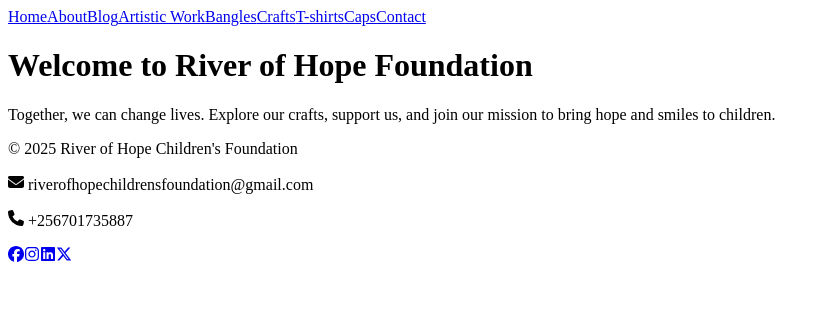
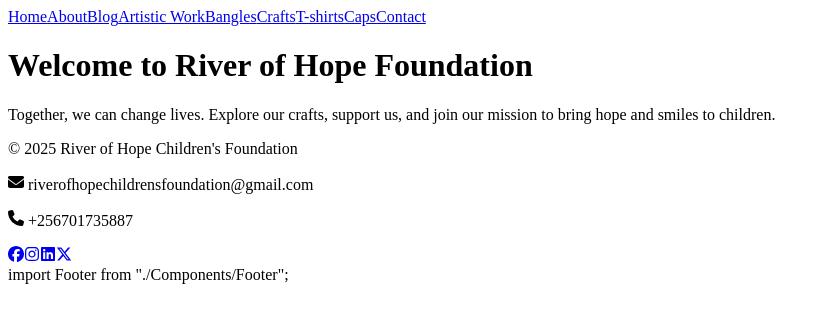
Before and after one commit to Javis202530/River-of-hope-, a React (Vite) app: page / in a window 1280 px wide. Shown: the top 322 px of the page, without its empty margins (0-826 px from the left). Built offline with nearby package versions, Linux system fonts and the light colour scheme.

Commit message:
Update App.jsx
Edits

```diff
--- a/src/App.jsx
+++ b/src/App.jsx
@@ -39,6 +39,7 @@ function App() {
         {/* Footer */}
         <Footer />
       </div>
+      import Footer from "./Components/Footer";
     </Router>
   );
 }
```
